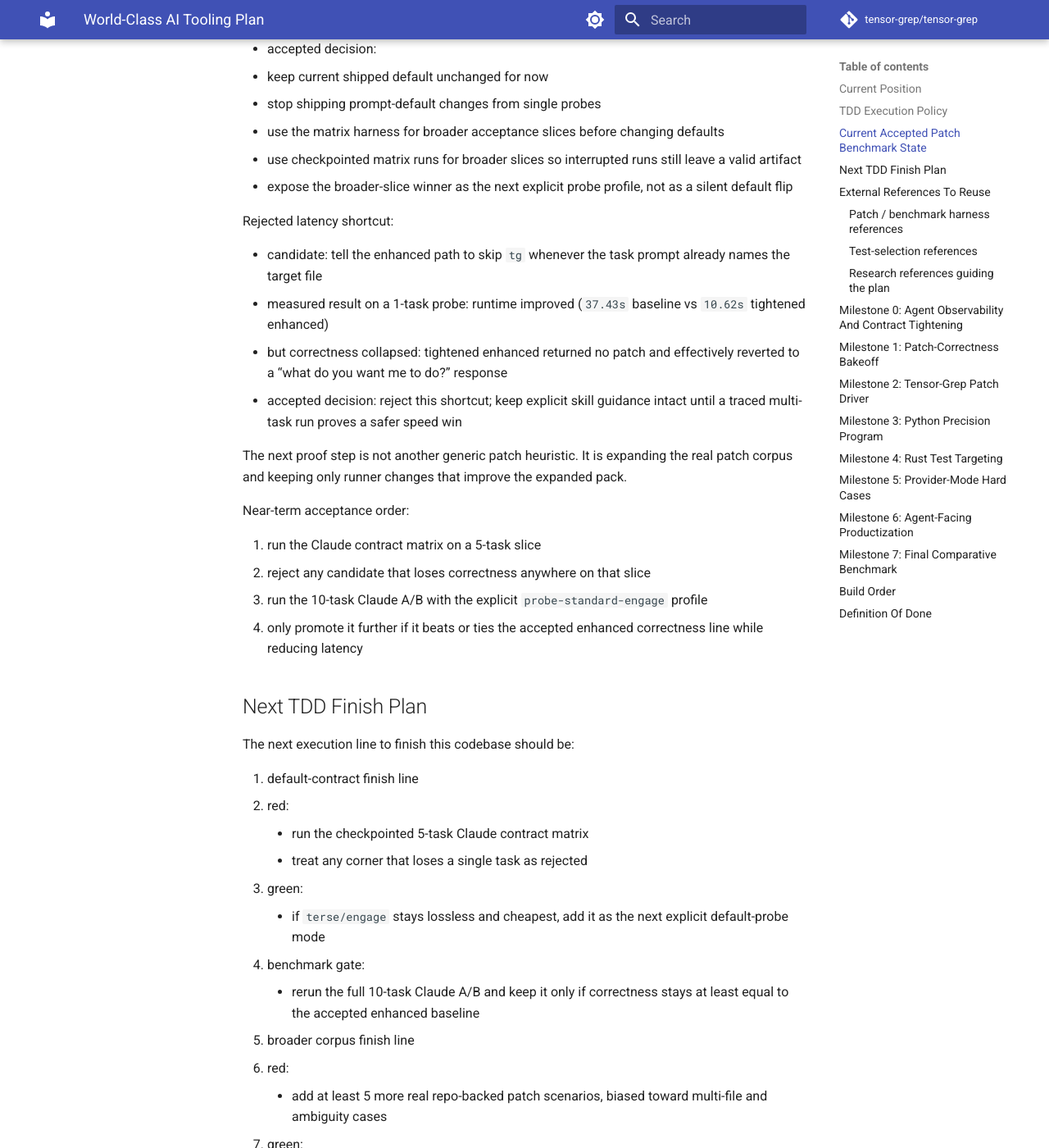
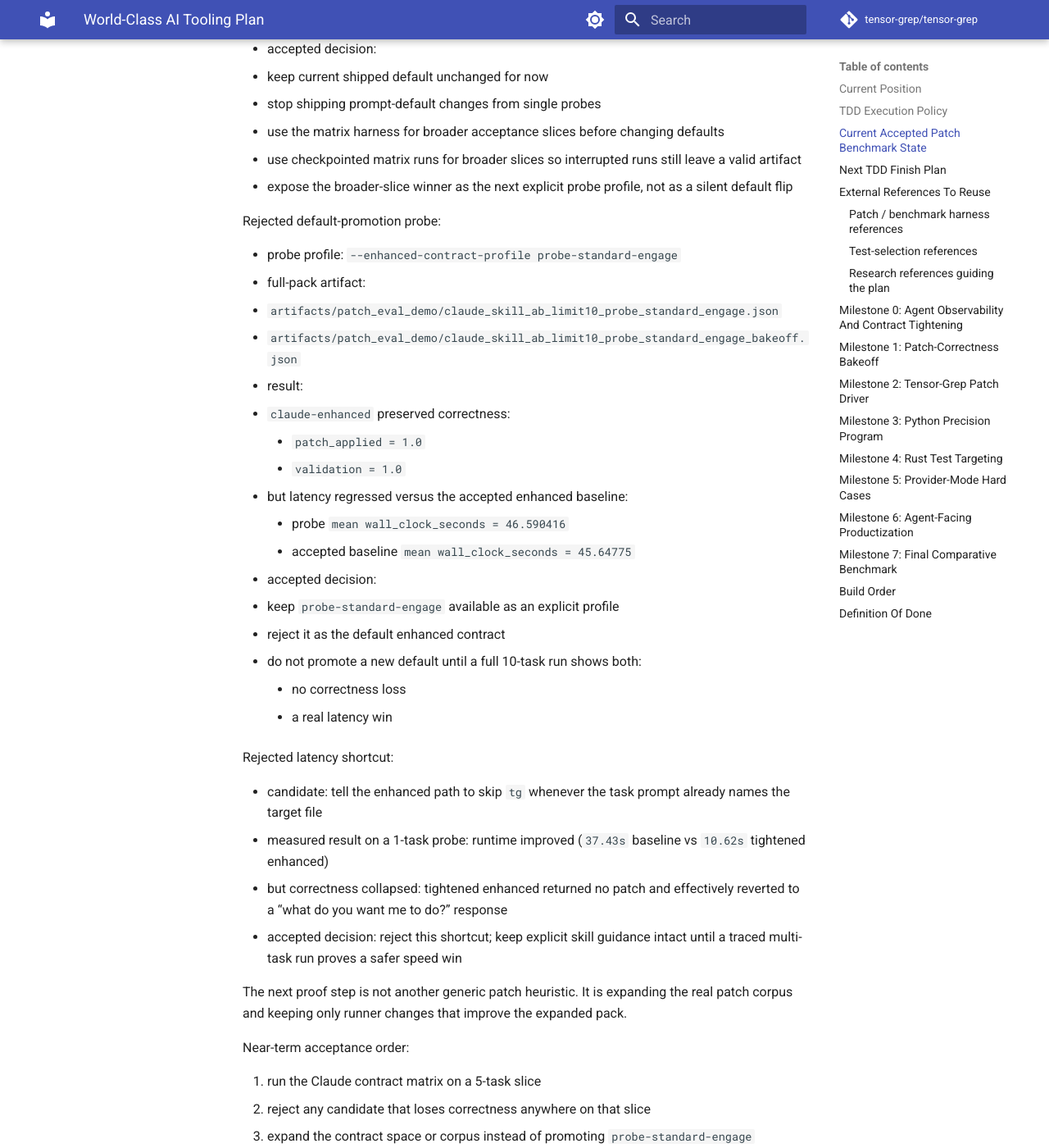
Before and after one commit to oimiragieo/tensor-grep, an MkDocs documentation site: the page built from docs/world_class_plan.md, in a window 1280 px wide and 1400 px high, scrolled down 5318 px. Shown: the whole window at 82% size. Built offline with MkDocs 1.6.1 and Material for MkDocs 9.7.7, drawn with Linux system fonts in a browser that asks for light colours; comment, search, counter and statistics services are not loaded; some of the changed text lies outside the part shown.

Commit message:
docs: record rejected standard engage promotion

```diff
--- a/docs/world_class_plan.md
+++ b/docs/world_class_plan.md
@@ -160,6 +160,26 @@ Accepted comparison-surface upgrade:
   * use checkpointed matrix runs for broader slices so interrupted runs still leave a valid artifact
   * expose the broader-slice winner as the next explicit probe profile, not as a silent default flip
 
+Rejected default-promotion probe:
+
+* probe profile: `--enhanced-contract-profile probe-standard-engage`
+* full-pack artifact:
+  * `artifacts/patch_eval_demo/claude_skill_ab_limit10_probe_standard_engage.json`
+  * `artifacts/patch_eval_demo/claude_skill_ab_limit10_probe_standard_engage_bakeoff.json`
+* result:
+  * `claude-enhanced` preserved correctness:
+    * `patch_applied = 1.0`
+    * `validation = 1.0`
+  * but latency regressed versus the accepted enhanced baseline:
+    * probe `mean wall_clock_seconds = 46.590416`
+    * accepted baseline `mean wall_clock_seconds = 45.64775`
+* accepted decision:
+  * keep `probe-standard-engage` available as an explicit profile
+  * reject it as the default enhanced contract
+  * do not promote a new default until a full 10-task run shows both:
+    * no correctness loss
+    * a real latency win
+
 Rejected latency shortcut:
 
 * candidate: tell the enhanced path to skip `tg` whenever the task prompt already names the target file
@@ -173,8 +193,10 @@ Near-term acceptance order:
 
 1. run the Claude contract matrix on a 5-task slice
 2. reject any candidate that loses correctness anywhere on that slice
-3. run the 10-task Claude A/B with the explicit `probe-standard-engage` profile
-4. only promote it further if it beats or ties the accepted enhanced correctness line while reducing latency
+3. expand the contract space or corpus instead of promoting `probe-standard-engage`
+4. only promote a new default after a full 10-task run shows both:
+   * no correctness loss
+   * lower mean wall clock than the accepted enhanced baseline
 
 ## Next TDD Finish Plan
 
```
Also changed, not shown: docs/PAPER.md (+3 -1 lines).
